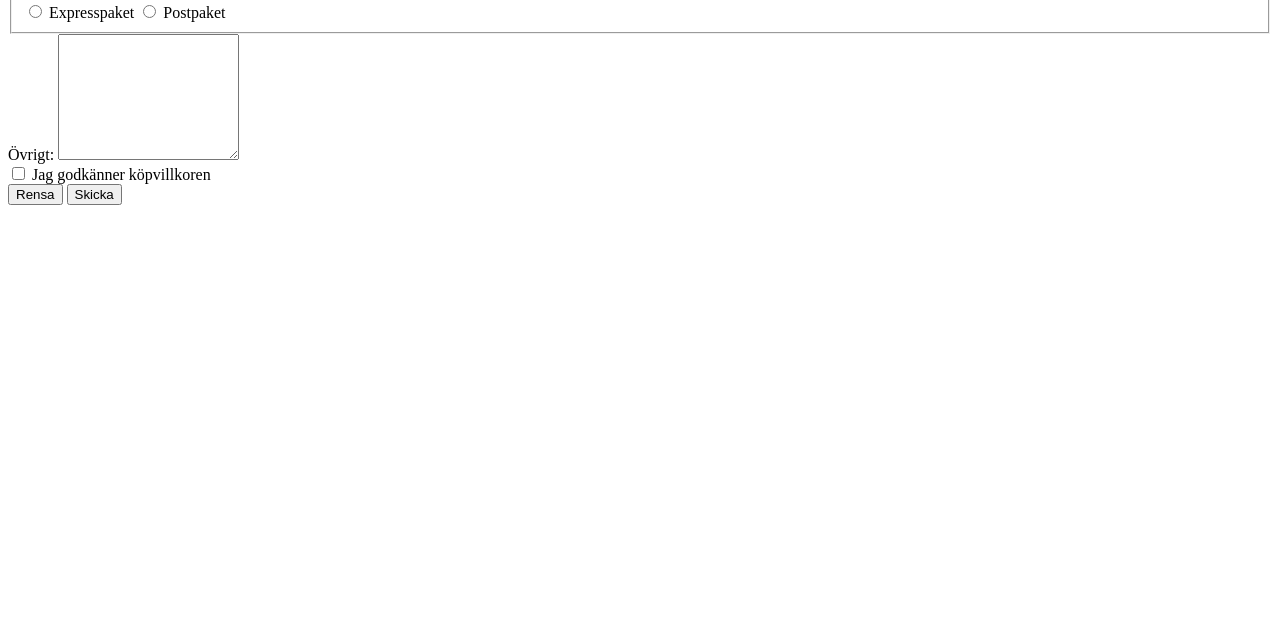
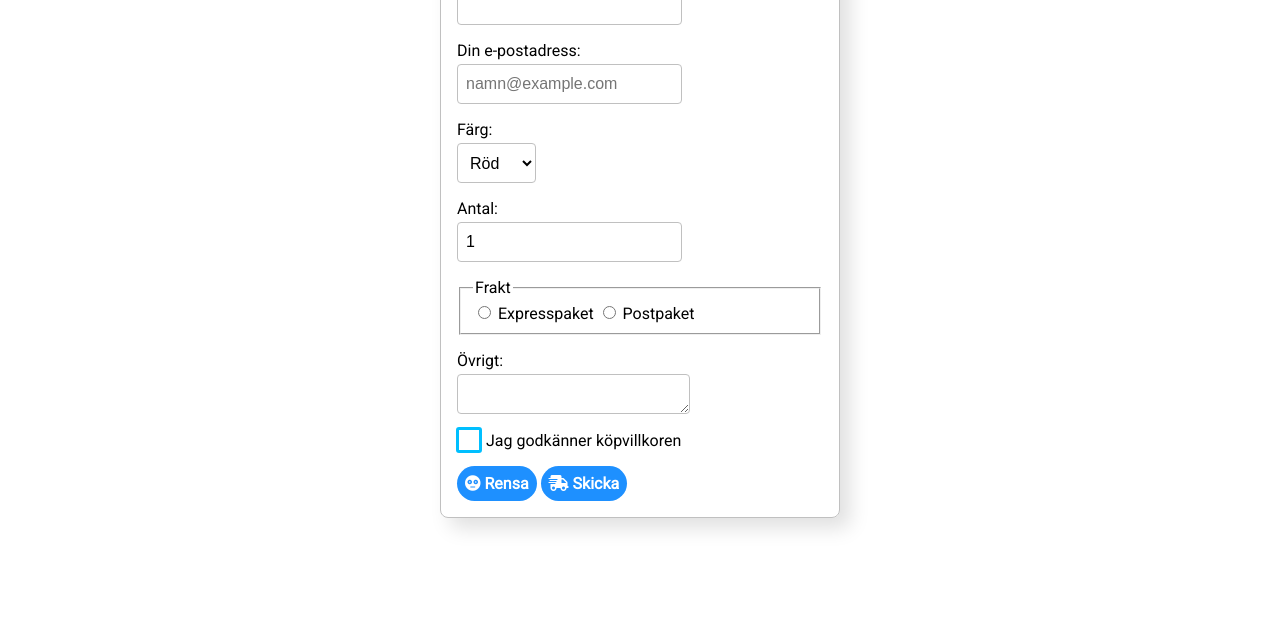
Before and after one commit to karlstad-business-school/ISGA11-HTML-CSS-VT22, a plain HTML site: page F5/exempel-1-2-3/slutkod/index.html in a window 1280 px wide. Shown: the part 183-800 px from the top of the page. Drawn offline with Linux system fonts and the light colour scheme; a web font is replaced by a local one.

Commit message:
F5 slutkod

```diff
--- /dev/null
+++ b/F5/exempel-1-2-3/slutkod/Styles/styles.css
@@ -0,0 +1,150 @@
+@import url('https://fonts.googleapis.com/css?family=Roboto|ZCOOL+KuaiLe');
+
+* {
+    box-sizing: border-box;
+}
+
+
+
+body{
+    font-family: Roboto, arial, sans-serif;
+}
+
+main {
+    display: flex;
+    flex-direction: column;
+    align-items: center;
+}
+
+h1 {
+    font-family: 'ZCOOL KuaiLe', cursive;
+    font-size: 300%;
+    text-shadow: 4px 4px 4px #aaa;
+}
+
+form {
+    width:100%;
+    max-width: 400px;
+    border: 1px solid silver;
+    border-radius: 0.5rem;
+    padding: 1rem;
+    box-shadow: 10px 10px 20px rgba(0,0,0,0.125);
+}
+
+.field {
+    margin-bottom: 1rem;
+}
+
+input[type="text"],
+input[type="email"],
+input[type="number"],
+select,
+textarea {
+    display: block;
+    border: 1px solid silver;
+    border-radius: 0.25rem;
+    background: none;
+    box-shadow: none;
+
+    font-size: 1rem;
+    padding: 0.5rem;
+    margin-top: 0.25rem;
+    height: 2.5rem;
+}
+
+input[type="text"]:focus,
+input[type="email"]:focus,
+input[type="number"]:focus,
+select:focus,
+textarea:focus {
+    outline: none;
+    border-color:  dodgerblue;
+    box-shadow:  0 0 0 3px rgba(30,144,255, 0.5);
+}
+
+button {
+    font-family: inherit;
+    font-size: inherit;
+    font-weight: inherit;
+    height: auto;
+    border: none;
+    background-color: transparent;
+    color: inherit;
+
+    background-color: dodgerblue;
+    color: white;
+    font-weight: bold;
+    padding: 0.5rem;
+    border-radius:  9999px;
+    cursor: pointer;
+
+}
+
+button:focus {
+    outline: none;
+    box-shadow:0 0 0 3px rgba(30,144,255, 0.5);
+}
+
+button:hover {
+    background-color: #006edb;
+}
+
+
+/* Överkurs nedan */
+
+input[type="checkbox"] {
+    opacity: 0;
+}
+
+input[type="checkbox"]+label::before {
+    display: inline-block;
+    width:20px;
+    height: 20px;
+    border: solid 3px deepskyblue;
+    border-radius: 3px;
+    content: '';
+}
+
+input[type="checkbox"]+label::after {
+    content: '';
+    display: inline-block;
+    height: 8px;
+    width: 12px;
+    border-left: 2px solid;
+    border-bottom: 2px solid;
+    transform: rotate(-45deg);
+}
+
+input[type="checkbox"]+label {
+    position: relative;
+	padding-left: 5px;
+}
+
+input[type="checkbox"]+label::before,
+input[type="checkbox"]+label::after {
+    position: absolute;
+}
+
+input[type="checkbox"]+label::before {
+    top: -4px;
+	left: -25px;
+}
+
+input[type="checkbox"]+label::after {
+    left: -19px;
+    top:1px;
+}
+
+input[type="checkbox"] + label::after {
+    content: none;
+}
+
+input[type="checkbox"]:checked + label::after {
+    content: "";
+}
+
+/*Adding focus styles on the outer-box of the fake checkbox*/
+input[type="checkbox"]:focus + label::before {
+    outline: pink auto 2px;
+
+}
--- a/F5/exempel-1-2-3/slutkod/index.html
+++ b/F5/exempel-1-2-3/slutkod/index.html
@@ -3,11 +3,12 @@
   <head>
     <meta charset="utf-8">
     <title>Kodexempel</title>
-
+    <link rel="stylesheet" href="Styles/styles.css">
+    <link rel="stylesheet" href="https://cdnjs.cloudflare.com/ajax/libs/font-awesome/5.12.1/css/all.min.css">
   </head>
   <body>
     <main>
-      <h1>Beställ vår snygga t-shirt!</h1>
+      <h1>Beställ vår snygga t-shirt! <i class="fas fa-tshirt"></i></h1>
 
       <form>
         <div class="field">
@@ -58,8 +59,8 @@
           <input id="accept-terms" type="checkbox" required> <label for="accept-terms">Jag godkänner köpvillkoren</label>
         </div>
 
-        <button type="reset">Rensa</button>
-        <button type="submit">Skicka</button>
+        <button type="reset"><i class="fas fa-flushed"></i> Rensa</button>
+        <button type="submit"><i class="fas fa-shipping-fast"></i> Skicka</button>
 
       </form>
     </main>
```
